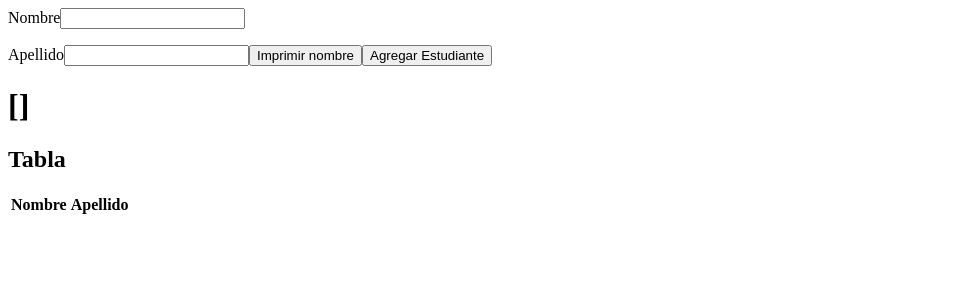
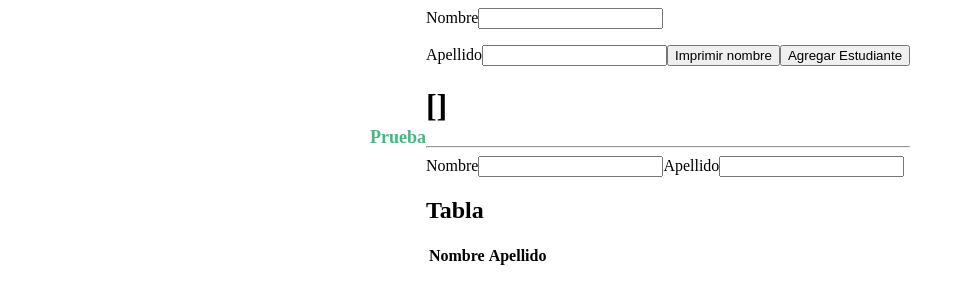
Before and after one commit to Aryy234/pw_vue_u2_ae, a Vue app: page / in a window 1280 px wide. Shown: the top 304 px of the page, without its empty margins (0-965 px from the left). Built offline with nearby package versions, Linux system fonts and the light colour scheme.

Commit message:
Taller 16 - Modificadores de Eventos

```diff
--- a/src/components/Directivas.vue
+++ b/src/components/Directivas.vue
@@ -9,31 +9,43 @@
 
         <button v-on:click="imprimirNombre()">Imprimir nombre</button>
         <button v-on:click="agregarEstudiante()">Agregar Estudiante</button>
-        <h1>{{ arreglo}}</h1>
+        <h1>{{ arreglo }}</h1>
+
+        <hr />
+        <label for="id_nombre_1">Nombre</label>
+        <input v-model="nombre" type="text" id="id_nombre_1">
+        <label for="id_apellido_1">Apellido</label>
+        <input v-model="apellido" v-on:keypress.enter="agregarEstudiante1" type="text" id="id_apellido_1">
 
         <ul>
+           <!--  <li v-for="estudiante in arreglo" key="estudiante.nombre">
+                {{ estudiante.nombre }} - {{ estudiante.apellido }}
+            </li> -->
             <li
-            v-show="nombre != null"
-            v-for="{nombre, apellido} in arreglo" :key="nombre">
-                {{ nombre }} {{ apellido }}</li>
+            v-show="nombre !== null"
+            v-for="{nombre, apellido} in arreglo"
+            :key="nombre">
+                {{ nombre }} - {{ apellido }}
+            </li>
         </ul>
-
         <h2>Tabla</h2>
         <table>
             <thead>
                 <tr>
-                    <th>Nombre</th>
+                     <th>Nombre</th>
                     <th>Apellido</th>
                 </tr>
             </thead>
             <tbody>
-                <tr v-for="{nombre, apellido} in arreglo" :key="nombre">
+                <tr v-show="nombre !== null"
+            v-for="{nombre, apellido} in arreglo"
+            :key="nombre">
                     <td>{{ nombre }}</td>
                     <td>{{ apellido }}</td>
                 </tr>
             </tbody>
+
         </table>
-
     </div>
 </template>
 
@@ -43,7 +55,9 @@ export default {
         return {
             nombre: null,
             apellido: null,
+            //arreglo: [1,2,3,4],
             arreglo: [],
+
         };
     },
     methods: {
@@ -54,17 +68,33 @@ export default {
             const estu = {
                 nombre: this.nombre,
                 apellido: this.apellido
-
             };
             console.log('Se agrega estudiante');
             console.log(estu);
             this.arreglo.push(estu);
-            this.limpiarFormulario();
+            this.limpiarformulario();
         },
-        limpiarFormulario() {
-            this.nombre = null;
-            this.apellido = null;
+        agregarEstudiante1(event) {
+            console.log("Dentro de agregarEstudiante1");
+            if (event.charCode !== 13) {
+                return;
+            }
+            const estu = {
+                nombre: this.nombre,
+                apellido: this.apellido
+            };
+            console.log('Presionaste enter');
+            console.log('Se agregó estudiante 1');
+            //console.log(event);
+            console.log(estu);
+            this.arreglo.push(estu);
+            this.limpiarformulario();
+            //console.log(event.target.value);
         },
+        limpiarformulario() {
+            this.nombre=null;
+            this.apellido=null;
+        }
     }
 };
 </script>
--- a/src/views/DirectivasView.vue
+++ b/src/views/DirectivasView.vue
@@ -1,5 +1,6 @@
 <template>
-    <div>
+    <div class="view-container">
+        <h2>Prueba</h2>
         <Directivas/>
     </div>
 </template>
@@ -16,6 +17,15 @@ export default {
 
 </script>
 
-<style lang="scss" scoped>
+<style scoped>
+.view-container {
+    display: flex;
+    justify-content: center;
+    align-items: center;
+}
+h2 {
+    font-size: large;
+    color: #42b983;
+}
 
 </style>
```
